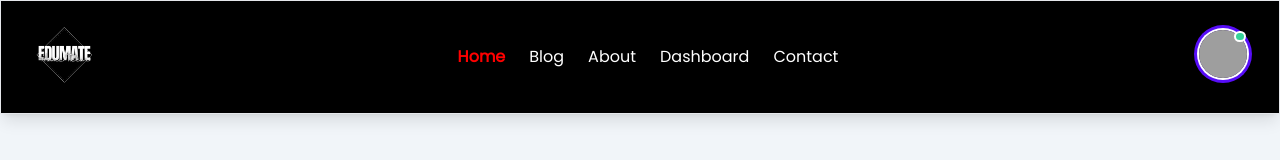
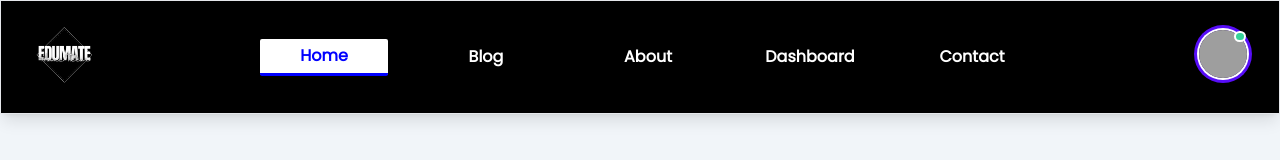
Before and after one commit to Team-API-Avengers/Edumate-Client, a React (Create React App) app: page / in a window 1280 px wide. Shown: the top 160 px of the page. Built offline with nearby package versions, Linux system fonts and the light colour scheme; no server answers; grey boxes are pictures that could not be loaded; what @material-tailwind/react would draw is missing.

Commit message:
header section modified

```diff
--- a/src/components/Shared/Header/Header.js
+++ b/src/components/Shared/Header/Header.js
@@ -41,33 +41,59 @@ const Header = () => {
 
   const navStyle = ({ isActive }) => {
     return {
-      color: isActive ? "red" : "white",
-      fontWeight: isActive ? "bold" : "normal",
+      color: isActive ? "blue" : "white",
+      // fontWeight: isActive ? "extrabold" : "normal",
+      textDecoration: "none",
+      padding: "5px",
+      margin: "5px",
+      backgroundColor: isActive ? "white" : "transparent",
+      borderRadius: "2px",
+      transition: "all 0.5s ease-in-out",
+      ":hover": {
+        color: isActive ? "white" : "blue",
+        // backgroundColor: isActive ? "blue" : "white",
+      },
+      borderBottom: isActive ? "3px solid blue" : "none",
     };
   };
   const navList = (
     <ul className="mb-4 font-bold mt-2 flex flex-col gap-2 lg:mb-0 lg:mt-0 lg:flex-row lg:items-center lg:gap-6">
-      <NavLink style={navStyle} to={"/"} className="flex items-center">
+      <NavLink
+        style={navStyle}
+        to={"/"}
+        className="flex  w-32 justify-center items-center"
+      >
         Home
       </NavLink>
 
-      <NavLink style={navStyle} to={"/blog"} className="flex items-center">
+      <NavLink
+        style={navStyle}
+        to={"/blog"}
+        className="flex w-32 justify-center items-center"
+      >
         Blog
       </NavLink>
 
-      <NavLink style={navStyle} to={"/about-us"} className="flex items-center">
+      <NavLink
+        style={navStyle}
+        to={"/about-us"}
+        className="flex  w-32 justify-center items-center"
+      >
         About
       </NavLink>
 
-
-      <NavLink style={navStyle} to={"/dashboard"} className="flex items-center">
+      <NavLink
+        style={navStyle}
+        to={"/dashboard"}
+        className="flex  w-32 justify-center items-center"
+      >
         Dashboard
       </NavLink>
 
       <NavLink
         style={navStyle}
         to={"/dashboard/contact"}
-        className="flex items-center"
+        className="flex  w-32 justify-center items-center"
       >
         Contact
       </NavLink>
@@ -75,11 +101,11 @@ const Header = () => {
       <NavLink to={"/profile"} className="flex lg:hidden items-center">
         Profile
       </NavLink>
-      {user ?
+      {user ? (
         <a onClick={handleLogOut} className="flex lg:hidden items-center">
           Sign Out
         </a>
-      :
+      ) : (
         <>
           <NavLink to={"/login"} className="flex lg:hidden items-center">
             Sign In
@@ -88,7 +114,7 @@ const Header = () => {
             Sign Up
           </NavLink>
         </>
-     }
+      )}
     </ul>
   );
 
@@ -120,10 +146,13 @@ const Header = () => {
               tabIndex={0}
               className="mt-3 p-2 text-black font-bold shadow menu menu-compact dropdown-content bg-base-100 rounded-box w-52"
             >
-              {user ?
+              {user ? (
                 <>
                   <li>
-                <Link to="/dashboard/My-Profile" className="justify-between">
+                    <Link
+                      to="/dashboard/My-Profile"
+                      className="justify-between"
+                    >
                       {user?.displayName}
                     </Link>
                   </li>
@@ -134,7 +163,7 @@ const Header = () => {
                     <a onClick={handleLogOut}>Logout</a>
                   </li>
                 </>
-            :
+              ) : (
                 <>
                   <li>
                     <Link to="/login">Login</Link>
@@ -143,9 +172,7 @@ const Header = () => {
                     <Link to="/signup">Signup</Link>
                   </li>
                 </>
-            }
-
-
+              )}
             </ul>
           </div>
 
```
Lines whose indentation alone changed are shown as unchanged.
